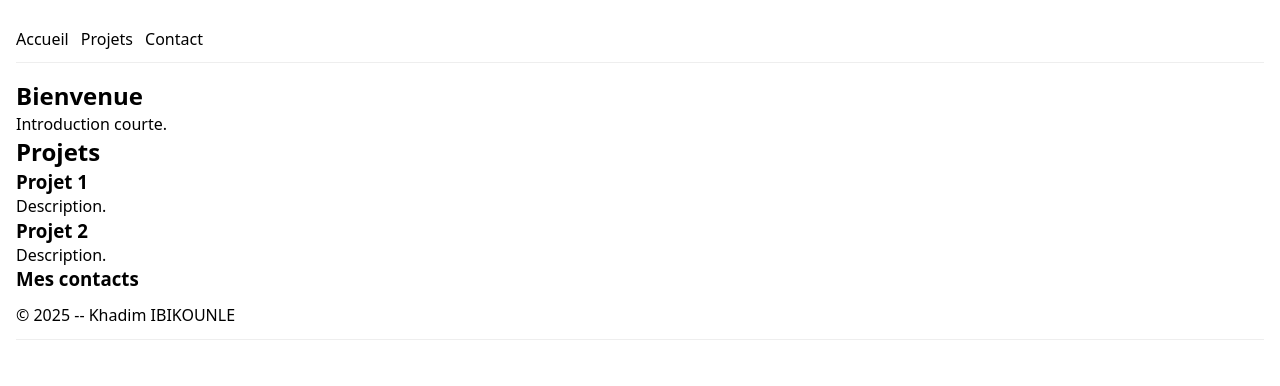
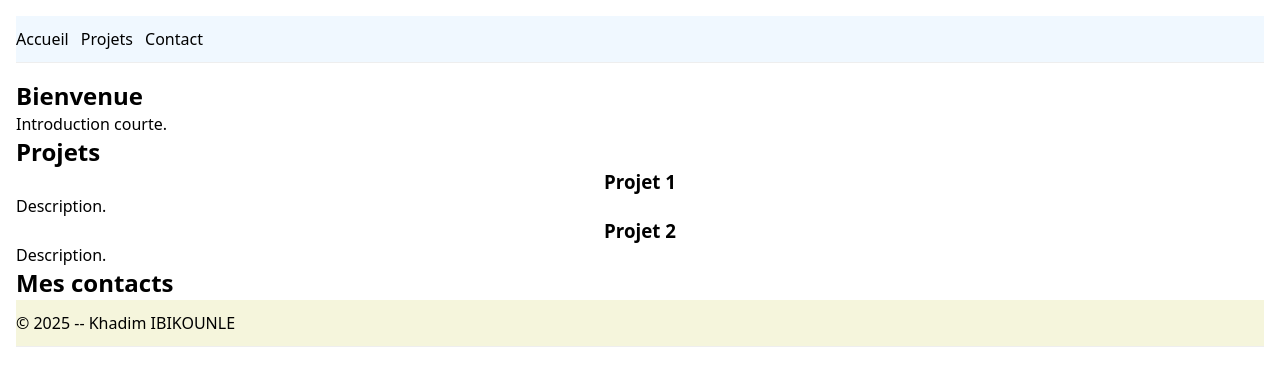
Before and after one commit to ikab08/portfolio-day-01, a plain HTML site: page index.html in a window 1280 px wide. Drawn offline with Linux system fonts and the light colour scheme.

Commit message:
upd style

```diff
--- a/index.html
+++ b/index.html
@@ -2,7 +2,7 @@
 <html lang="fr">
   <head>
     <meta charset="utf-8">
-    <meta name="viewport" content="width=device-width, intial-scale=1">
+    <meta name="viewport" content="width=device-width, initial-scale=1">
     <title>Ma page - Jour 1</title>
     <link rel="stylesheet" href="./style.css">
   </head>
@@ -39,7 +39,7 @@
       </section>
 
       <section id="contact">
-        <h3>Mes contacts</h3>
+        <h2>Mes contacts</h2>
       </section>
     </main>
 
--- a/style.css
+++ b/style.css
@@ -8,6 +8,11 @@ body{
   font-family: system-ui, Arial, sans-serif ;
   line-height: 1.4;         /*hauteur des lignes pr une meilleure lisibilité*/
   padding: 16px;
+  font-size: 1.6 rem;
+}
+
+header{
+  background-color: aliceblue;
 }
 
 .container {
@@ -37,6 +42,14 @@ main {
   margin-top: 16px;
 }
 
+section h3 {
+  text-align: center;
+}
+
+footer {
+  background-color: beige;
+}
+
 /* responsive: stack nav sur petit ecran */
 @media (max-width: 600px) {
   .container {
```
